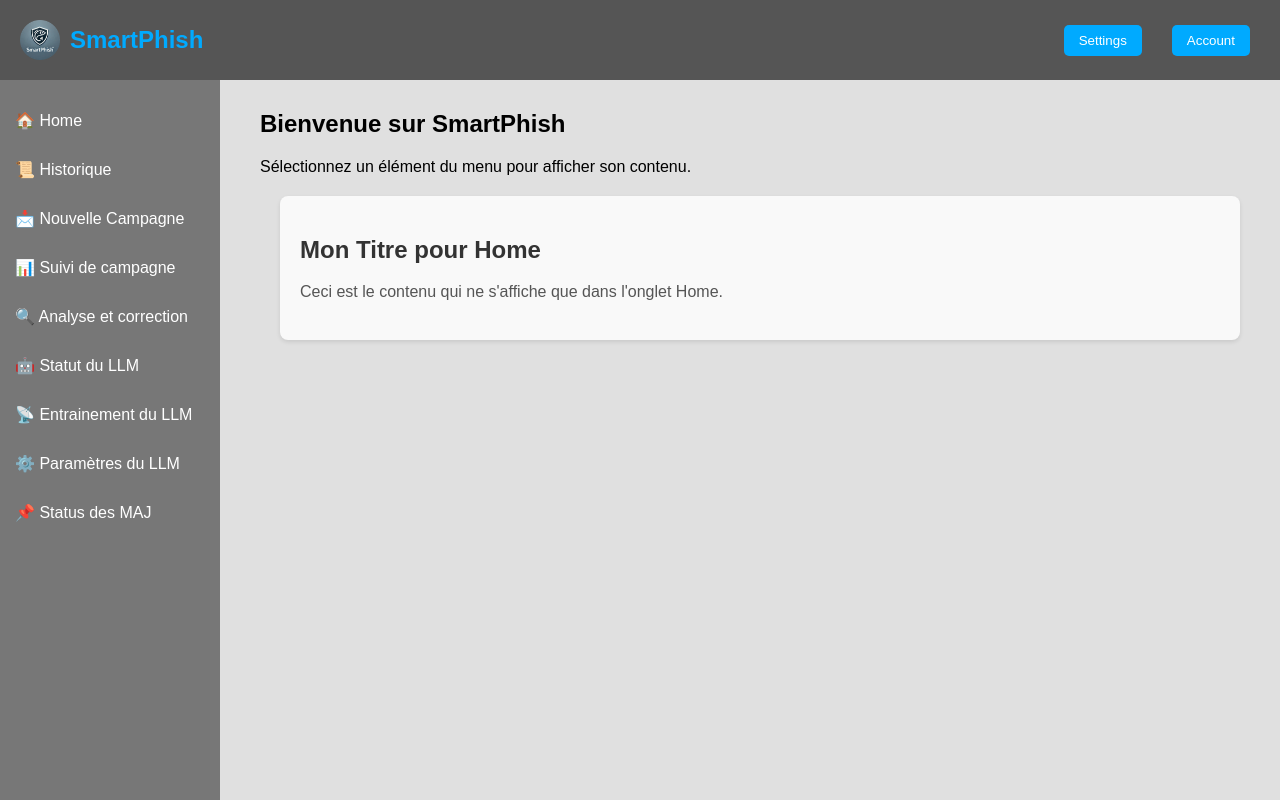
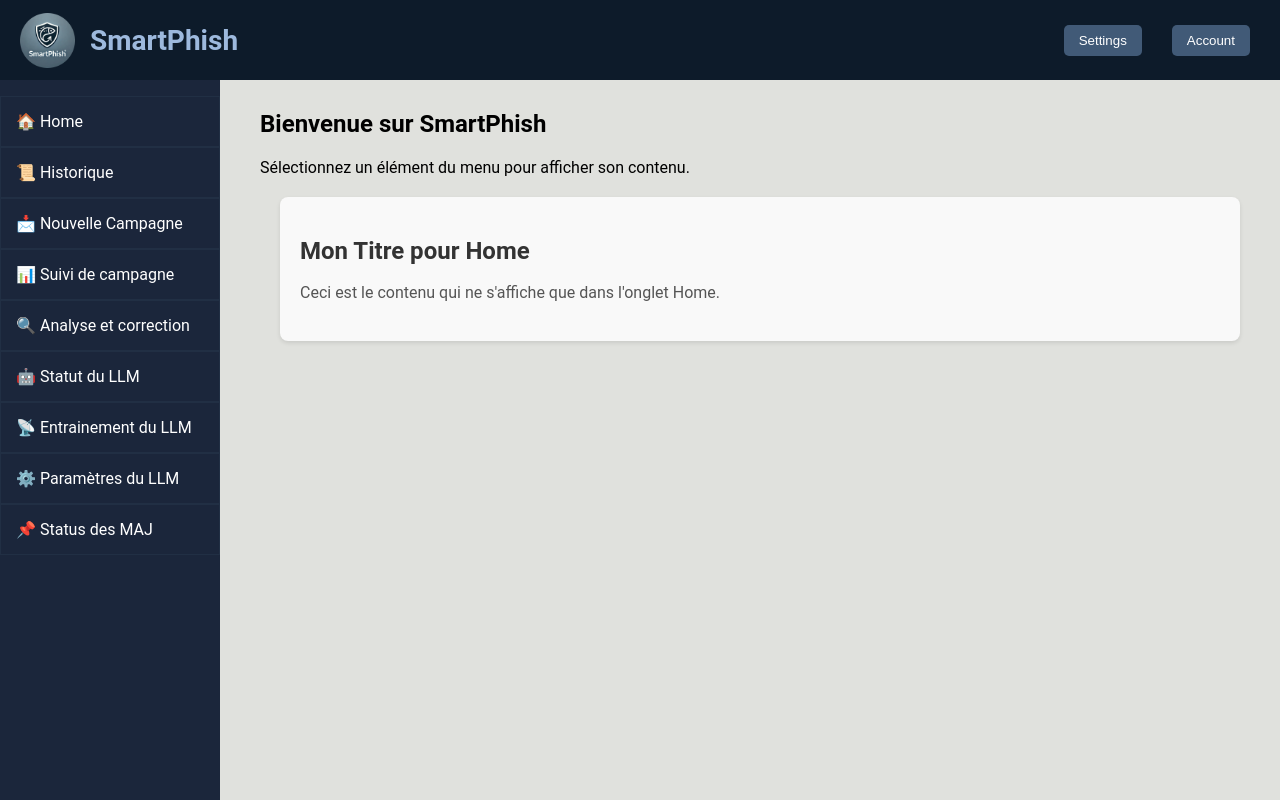
Before and after one commit to Maxencedu66/smartphish, a Flask app: page / in a window 1280 px wide. Run offline with Flask 3, Linux system fonts and the light colour scheme.

Commit message:
Couleurs et animations ajoutées

```diff
--- a/src/static/css/styles.css
+++ b/src/static/css/styles.css
@@ -3,15 +3,20 @@ body {
     font-family: Arial, sans-serif;
     margin: 0;
     padding: 0;
-    background-color: #e0e0e0;
+    background-color: #e0e1dd;
     display: flex;
     flex-direction: column;
     height: 100vh;
 }
 
+/* Police par défault */
+body {
+    font-family: 'Roboto', sans-serif;
+}
+
 /* Bandeau du haut */
 header {
-    background-color: #555;
+    background-color: #0d1b2a;
     color: white;
     display: flex;
     align-items: center;
@@ -25,13 +30,13 @@ header {
 }
 
 .logo {
-    height: 40px;
-    margin-right: 10px;
+    height: 55px;
+    margin-right: 15px;
 }
 
 .title {
-    font-size: 24px;
-    color: #00aaff;
+    font-size: 28px;
+    color: #9db9dd;
     margin-right: auto;
 }
 
@@ -44,7 +49,7 @@ header {
 .header-buttons button {
     padding: 8px 15px;
     border: none;
-    background-color: #00aaff;
+    background-color: #415a77;
     color: white;
     cursor: pointer;
     border-radius: 5px;
@@ -52,12 +57,13 @@ header {
 
 
 .header-buttons button:hover {
-    background-color: #0088cc;
+    background-color: #354961;
+    transition: background-color 0.3s ease;
 }
 
 /* Menu latéral */
 aside {
-    background-color: #777;
+    background-color: #1b263b;
     width: 220px;
     height: calc(100vh - 60px);
     position: fixed;
@@ -75,10 +81,12 @@ aside li {
     padding: 15px;
     color: white;
     cursor: pointer;
+    border: 1px solid #415a772a;
 }
 
 aside li:hover {
-    background-color: #666;
+    background-color: #263552;
+    transition: background-color 0.3s ease;
 }
 
 /* Contenu principal */
```
